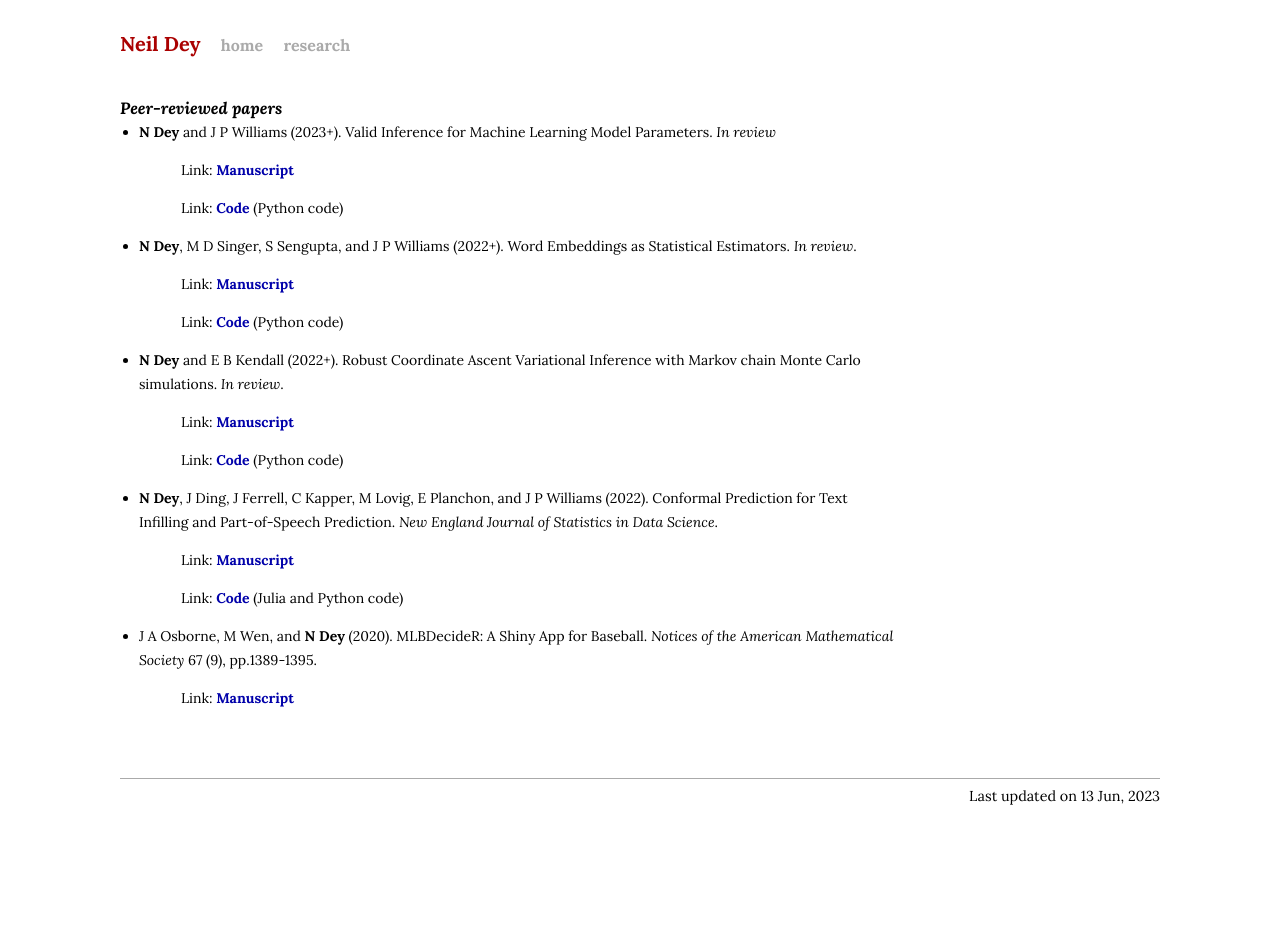
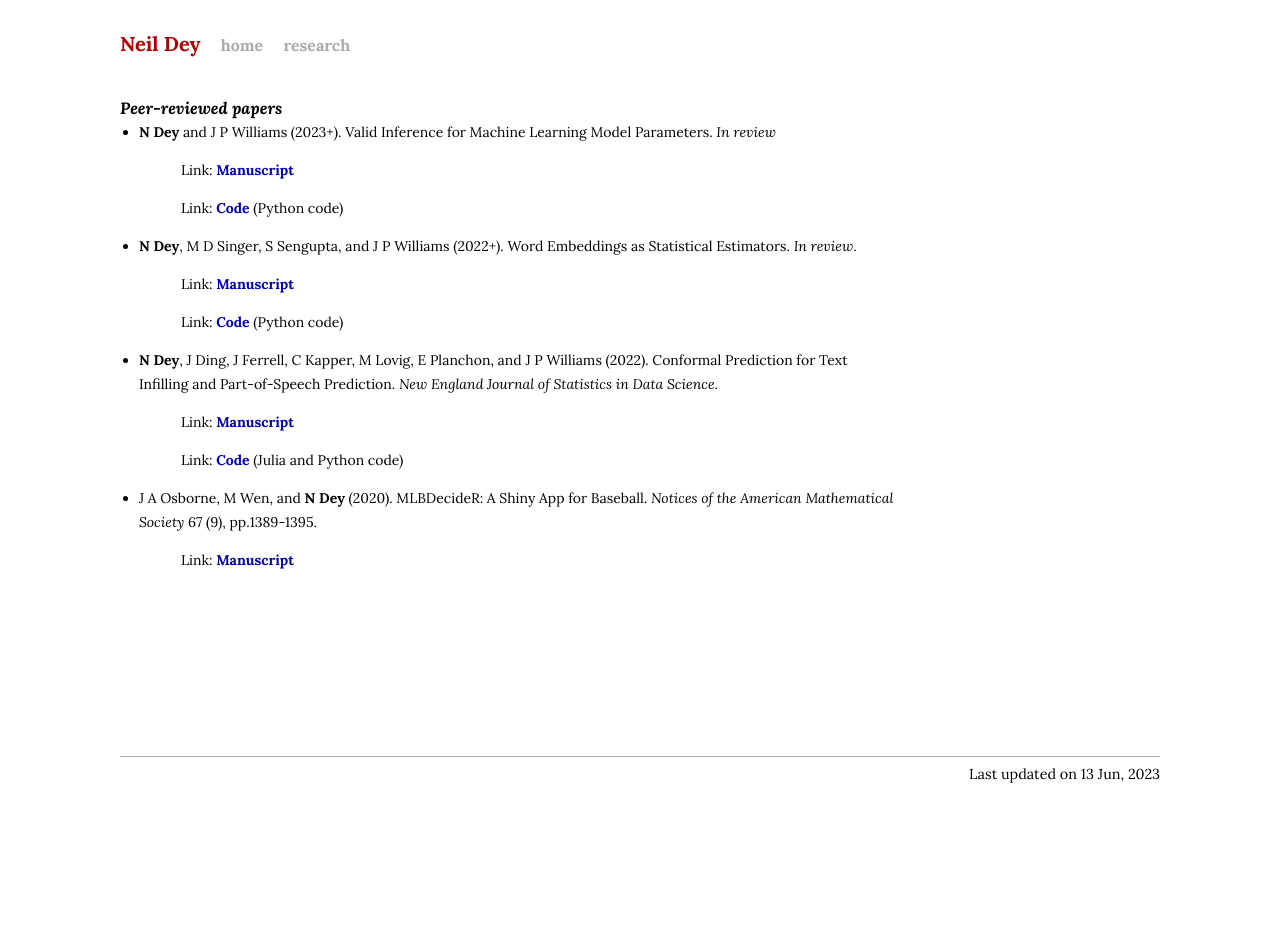
Before and after one commit to neil-dey/neil-dey.github.io, a Jekyll site: the page built from research.html, in a window 1280 px wide. Built offline with Jekyll 4.4.1, drawn with Linux system fonts in a browser that asks for light colours.

Commit message:
Remove the terribad paper

```diff
--- a/research.html
+++ b/research.html
@@ -17,12 +17,6 @@ title: Neil Dey | Research
 <p class="indented">Link: <a href="https://github.com/neil-dey/word-embeddings-as-estimators"><b>Code</b></a> (Python code)</p>
 </li>
 
-<li> <b>N Dey</b> and E B Kendall (2022+). Robust Coordinate Ascent Variational Inference with Markov chain Monte Carlo simulations. <i>In review</i>.
-<br/>
-<p class="indented">Link: <a href="https://arxiv.org/abs/2203.12725"><b>Manuscript</b></a></p>
-<p class="indented">Link: <a href="https://github.com/neil-dey/robust-vi-mcmc"><b>Code</b></a> (Python code)</p>
-</li>
-
 <li> <b>N Dey</b>, J Ding, J Ferrell, C Kapper, M Lovig, E Planchon, and J P Williams (2022). Conformal Prediction for Text Infilling and Part-of-Speech Prediction. <i>New England Journal of Statistics in Data Science</i>.
 <br/>
 <p class="indented">Link: <a href="https://doi.org/10.51387/22-NEJSDS8"><b>Manuscript</b></a></p>
```
